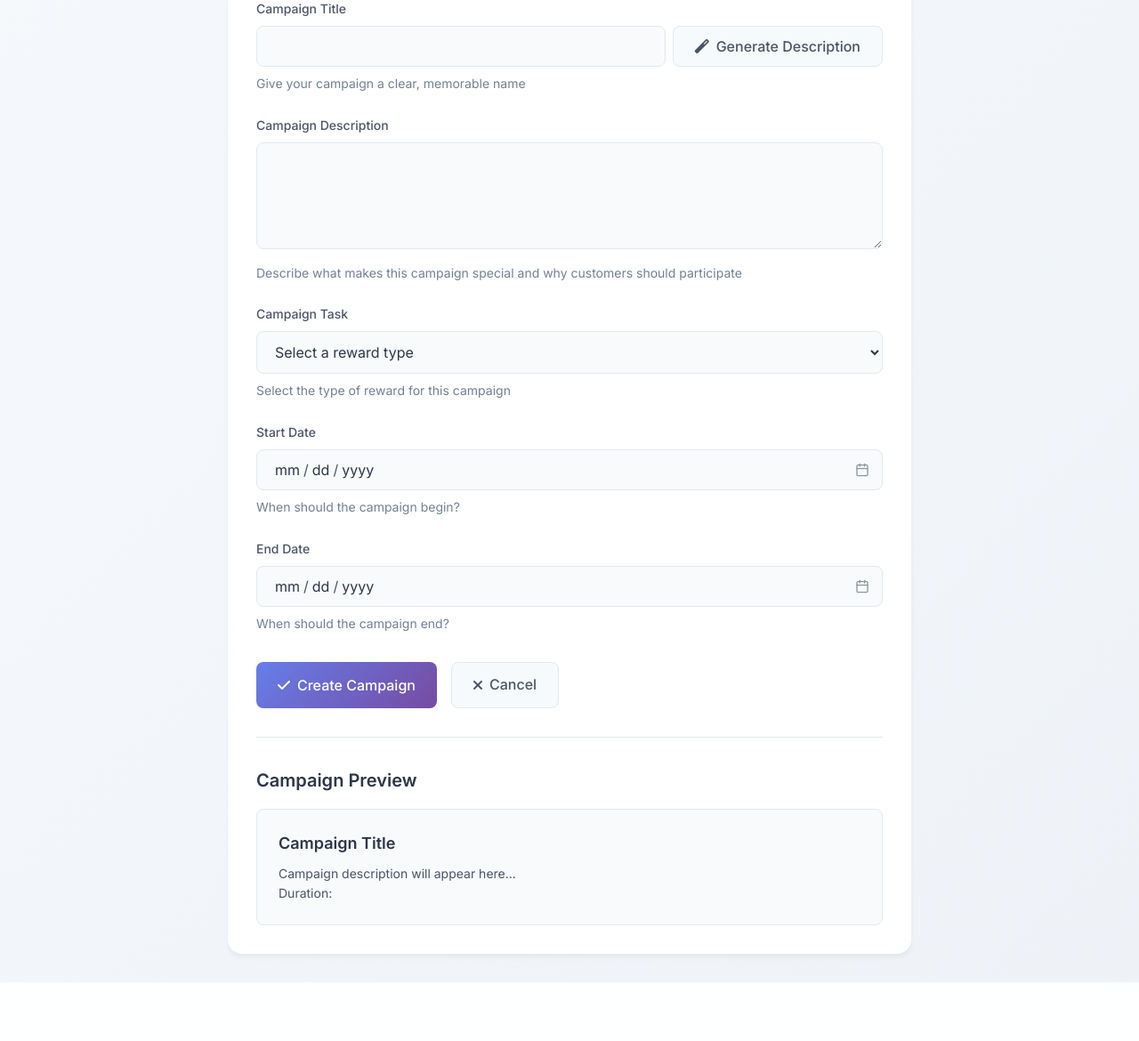
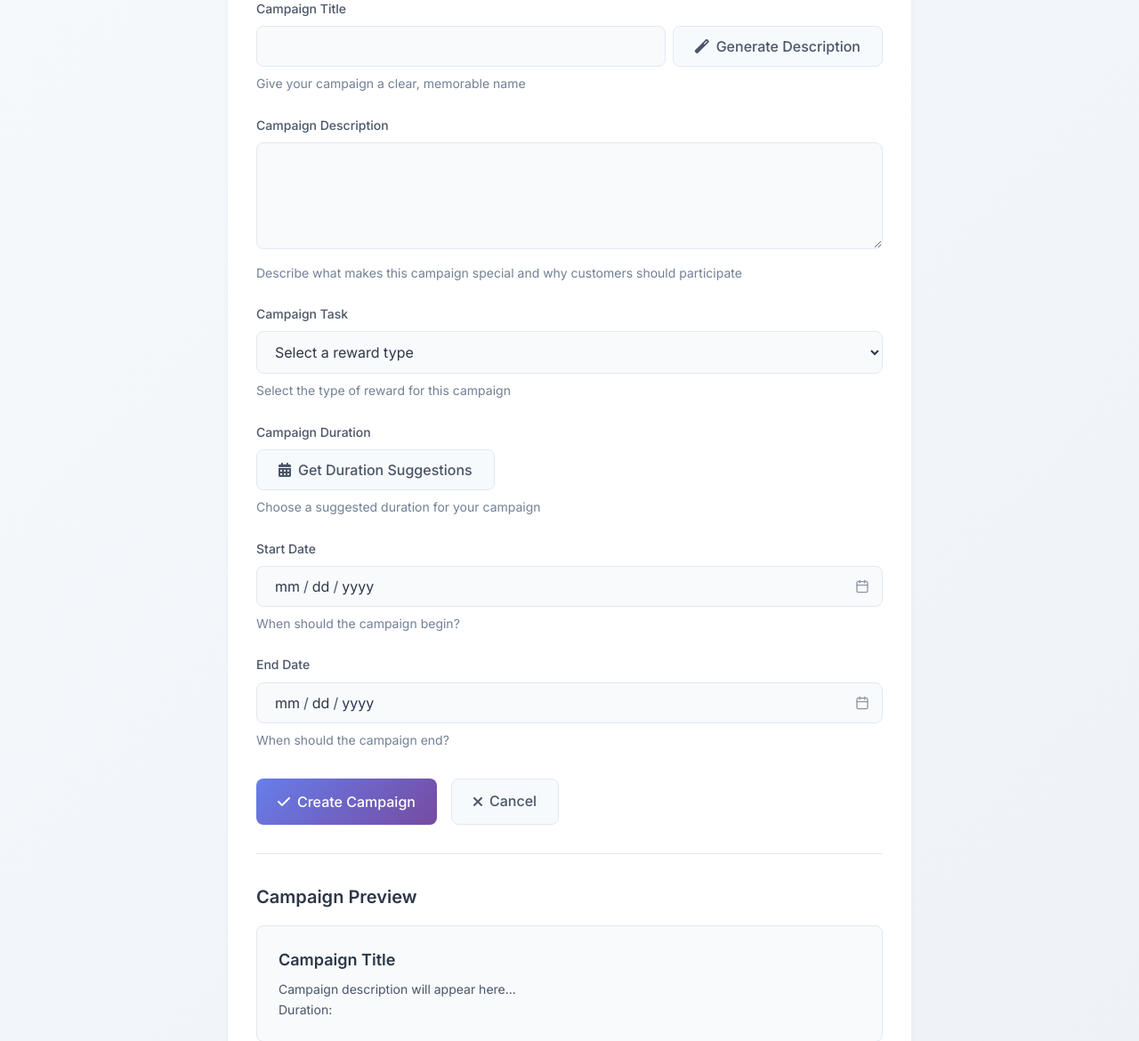
Before and after one commit to apurvabanka/Campaigner, a Django app: page /create_campaign/ in a window 1280 px wide. Shown: the part 182-1352 px from the top of the page at 89% size. Before the commit the page ends 1286 px from the top, so only its background shows below. Run offline with Django 5.2, Linux system fonts and the light colour scheme; a user stored in the database is signed in; some libraries are stand-ins or nearby versions.

Commit message:
suggestion for days

```diff
--- a/templates/campaigns/create_campaign.html
+++ b/templates/campaigns/create_campaign.html
@@ -540,6 +540,57 @@
                 </div>
 
                 <div class="form-group">
+                    <label>Campaign Duration</label>
+                    <button type="button" id="generateDuration" class="btn btn-secondary">
+                        <i class="fas fa-calendar-alt"></i>
+                        Get Duration Suggestions
+                    </button>
+                    <div class="help-text">Choose a suggested duration for your campaign</div>
+                </div>
+
+                <div class="form-group" id="durationSuggestionsGroup" style="display: none;">
+                    <label>Suggested Duration</label>
+                    <div class="task-suggestions">
+                        <div class="task-suggestion" data-days="7">
+                            <div class="suggestion-content">
+                                <i class="fas fa-calendar-week"></i>
+                                <span class="suggestion-text">7 Days</span>
+                            </div>
+                            <button type="button" class="btn btn-secondary btn-sm use-suggestion">
+                                <i class="fas fa-check"></i> Use This
+                            </button>
+                        </div>
+                        <div class="task-suggestion" data-days="10">
+                            <div class="suggestion-content">
+                                <i class="fas fa-calendar-alt"></i>
+                                <span class="suggestion-text">10 Days</span>
+                            </div>
+                            <button type="button" class="btn btn-secondary btn-sm use-suggestion">
+                                <i class="fas fa-check"></i> Use This
+                            </button>
+                        </div>
+                        <div class="task-suggestion" data-days="15">
+                            <div class="suggestion-content">
+                                <i class="fas fa-calendar"></i>
+                                <span class="suggestion-text">15 Days</span>
+                            </div>
+                            <button type="button" class="btn btn-secondary btn-sm use-suggestion">
+                                <i class="fas fa-check"></i> Use This
+                            </button>
+                        </div>
+                        <div class="task-suggestion" data-days="30">
+                            <div class="suggestion-content">
+                                <i class="fas fa-calendar-check"></i>
+                                <span class="suggestion-text">30 Days</span>
+                            </div>
+                            <button type="button" class="btn btn-secondary btn-sm use-suggestion">
+                                <i class="fas fa-check"></i> Use This
+                            </button>
+                        </div>
+                    </div>
+                </div>
+
+                <div class="form-group">
                     <label for="start_date">Start Date</label>
                     <input type="date" id="start_date" name="start_date" required min="">
                     <div class="help-text">When should the campaign begin?</div>
@@ -591,6 +642,10 @@
         const previewDescription = document.getElementById('preview-description');
         const previewDatesValue = document.getElementById('preview-dates-value');
 
+        // Add new variable for generate duration button
+        const generateDurationBtn = document.getElementById('generateDuration');
+        const durationSuggestionsGroup = document.getElementById('durationSuggestionsGroup');
+
         // Set minimum date to today for both date inputs
         const today = new Date().toISOString().split('T')[0];
         document.getElementById('start_date').min = today;
@@ -603,6 +658,36 @@
                 document.getElementById('end_date').value < this.value) {
                 document.getElementById('end_date').value = this.value;
             }
+        });
+
+        // Add event listener for generate duration button
+        generateDurationBtn.addEventListener('click', function() {
+            durationSuggestionsGroup.style.display = 'block';
+        });
+
+        // Handle duration suggestion clicks
+        document.querySelectorAll('#durationSuggestionsGroup .use-suggestion').forEach(button => {
+            button.addEventListener('click', function() {
+                const suggestion = this.closest('.task-suggestion');
+                const days = parseInt(suggestion.dataset.days);
+
+                // Set start date to today
+                const startDate = new Date();
+                document.getElementById('start_date').value = startDate.toISOString().split('T')[0];
+
+                // Calculate end date
+                const endDate = new Date(startDate);
+                endDate.setDate(endDate.getDate() + days);
+                document.getElementById('end_date').value = endDate.toISOString().split('T')[0];
+
+                // Highlight the selected suggestion
+                document.querySelectorAll('#durationSuggestionsGroup .task-suggestion').forEach(s => {
+                    s.classList.remove('selected');
+                });
+                suggestion.classList.add('selected');
+
+                updatePreview();
+            });
         });
 
         // Update the task select change handler
```
Also changed, not shown: db.sqlite3.
